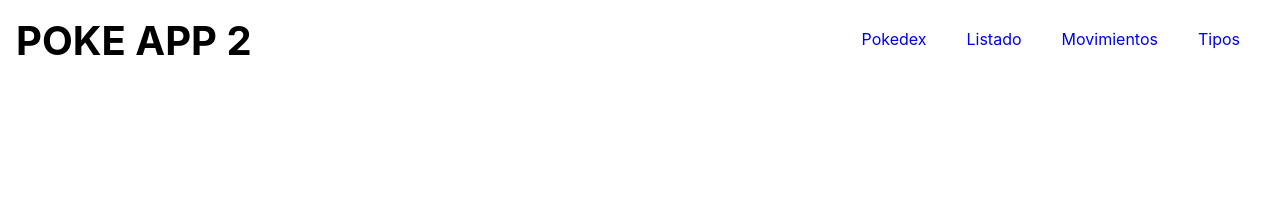
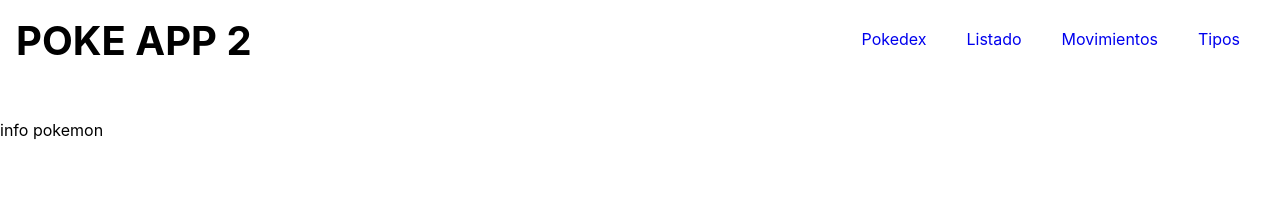
Before and after one commit to Comment-Jordan/pokeWikiApp, a React (Create React App) app: page /infoPokemon/1 in a window 1280 px wide. Shown: the top 210 px of the page. Built offline with nearby package versions, Linux system fonts and the light colour scheme.

Commit message:
feature termianda

```diff
--- a/src/App.css
+++ b/src/App.css
@@ -160,6 +160,9 @@ h1,h2{
   text-transform: capitalize;
 }
 
+.conteiner-info-tipo>h1{
+  text-transform: uppercase;
+}
 .page-info-tipo{
   padding-top: 10vh;
   margin: 1em;
--- a/src/App.js
+++ b/src/App.js
@@ -6,6 +6,7 @@ import ListadoPokemon from './pages/ListaPokemon';
 import Navhome from './pages/components/NavHome';
 import InfoTipoPokemon from './pages/InfoTipoPokemon';
 import ListadoTipos from './pages/ListaTipos';
+import InfoPokemon from './pages/InfoPokemon';
 
 function App() {
   return (
@@ -14,6 +15,7 @@ function App() {
             <Navhome/>
           <Routes>
               <Route path='/' element={<Home/>}/>
+              <Route path='/infoPokemon/:id' element={<InfoPokemon/>}/>
               <Route path='/listadoPokemon' element={<ListadoPokemon/>}/>
               <Route path='/infoTipo' element={<ListadoTipos/>}/>
               <Route path='/infoTipoPokemon/:id' element={<InfoTipoPokemon/>}/>
--- /dev/null
+++ b/src/pages/InfoPokemon.jsx
@@ -0,0 +1,10 @@
+export default function InfoPokemon(){
+    return(
+        <article className=''>
+            <img/>
+            <article>
+                info pokemon
+            </article>
+        </article>
+    );
+}
--- a/src/pages/InfoTipoPokemon.jsx
+++ b/src/pages/InfoTipoPokemon.jsx
@@ -35,7 +35,7 @@ export default function InfoTipoPokemon(){
                     <img src={require(`../assets/icons/${nombre}.svg`)} alt='Tipo icono' className='icono-tipo' style={{ backgroundColor: color.backgroundColor }}/>
                 </div>
                 <aside className='conteiner-info-tipo'>
-                    <h1>Tipo {nombre}</h1>
+                    <h1>{nombre}</h1>
                     <p>{descripcionTipo}</p>
                     {/* <h1>Clase de tipo de daño:</h1> */}
                     <h1>Relaci&oacute;n de daño:</h1>
--- a/src/pages/components/NavHome.jsx
+++ b/src/pages/components/NavHome.jsx
@@ -10,7 +10,7 @@ export default function Navhome(){
                 </section>
 
                 <section className='container-opciones'>
-                    <Link to='/' className='text-nav item-nav'>Pokedex</Link>
+                    <Link to='/infoPokemon/1' className='text-nav item-nav'>Pokedex</Link>
                     <Link to='/listadoPokemon' className='text-nav item-nav'>Listado</Link>
                     <Link to='/' className='text-nav item-nav'>Movimientos</Link>
                     <Link to='/infoTipo' className='text-nav item-nav'>Tipos</Link>
```
